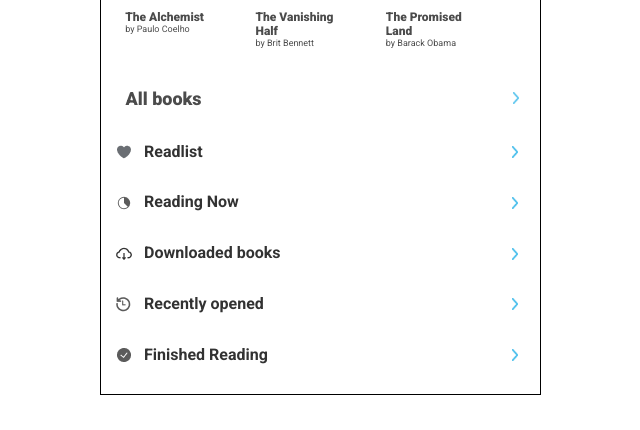
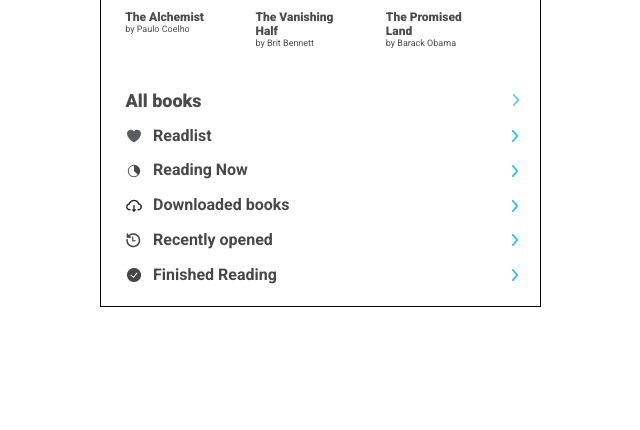
Before and after one commit to vcow10kar/seekho-project, a React (Create React App) app in the folder client/: page /myBooks in a window 1280 px wide. Shown: the part 213-643 px from the top of the page, without its empty margins (320-960 px from the left). Built offline with nearby package versions, Linux system fonts and the light colour scheme.

Commit message:
spacing for links fixed

```diff
--- a/client/src/components/MyBooks/ReadingListLinks.jsx
+++ b/client/src/components/MyBooks/ReadingListLinks.jsx
@@ -3,7 +3,7 @@ import styles from './mybooks.module.css';
 function ReadingListLinks({ link }) {
     return(
         <a href = "/home" className = {styles.readingLinks}>
-            <img src = {link.source} alt = {link.source}/>
+            <img style = {{opacity: 1}} src = {link.source} alt = {link.source}/>
             <p>{link.text}</p>
             <img className = {styles.arrow} src = "/assets/Vector13.png " alt = "Vector 13"/>
         </a>
--- a/client/src/components/MyBooks/mybooks.module.css
+++ b/client/src/components/MyBooks/mybooks.module.css
@@ -72,25 +72,47 @@
     width: 100%;
     display: grid;
     grid-template-columns: 95% 5%;
+    margin-bottom: 0px;
+    margin-top: 12px;
 }
 
 .allBooks > :nth-child(2) {
     margin: auto;
 }
 
+.allBooks > p {
+    margin-top: 8px;
+    margin-bottom: 8px;
+}
+
 .readingLinks {
     text-decoration: none;
     color: black;
-    opacity: 0.8;
+    opacity: 0.9;
     font-size: 16px;
     line-height: 18.75px;
     font-weight: 700;
     width: 95%;
     display: grid;
     grid-template-columns: 5% 90% 5%;
-    gap: 10px;
+    gap: 5px;
+    margin-left: 10px;
+    margin-top: 0px;
+    margin-bottom: 0px;
 }
 
 .readingLinks > :nth-child(2n + 1){
     margin: auto;
+    opacity: 1.2;
 }
+
+.readingLinks > p {
+    margin-top: 8px;
+    margin-bottom: 8px;
+    padding-left: 4px;
+    opacity: 0.8;
+}
+
+.linkOpacity {
+    opacity: 2;
+}
```
